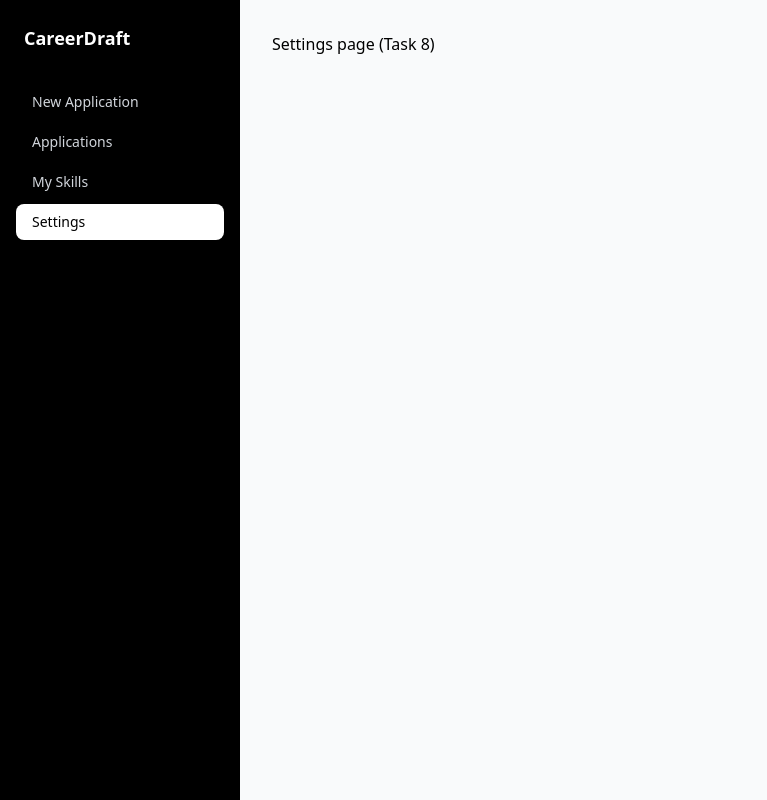
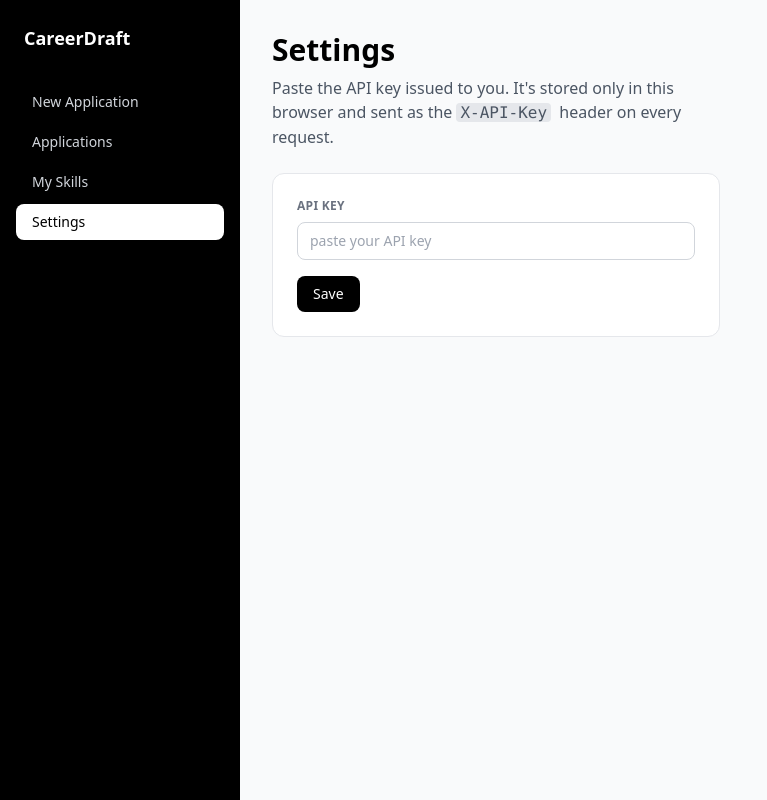
Before and after one commit to ADAMAMZAR/resume-builder, a React (Vite) app in the folder frontend/: page /settings in a window 1280 px wide. Shown: the whole page, without its empty margins (0-767 px from the left). Built offline with nearby package versions, Linux system fonts and the light colour scheme; no server answers.

Commit message:
feat: add settings page for API key

```diff
--- a/frontend/src/pages/Settings.jsx
+++ b/frontend/src/pages/Settings.jsx
@@ -1,3 +1,55 @@
+import { useEffect, useState } from "react";
+import { getApiKey, setApiKey } from "../api.js";
+
 export default function Settings() {
-  return <div>Settings page (Task 8)</div>;
+  const [key, setKey] = useState(getApiKey());
+  const [saved, setSaved] = useState(false);
+  const [authMessage, setAuthMessage] = useState("");
+
+  useEffect(() => {
+    const message = sessionStorage.getItem("authMessage");
+    if (message) {
+      setAuthMessage(message);
+      sessionStorage.removeItem("authMessage");
+    }
+  }, []);
+
+  function handleSave(e) {
+    e.preventDefault();
+    setApiKey(key.trim());
+    setSaved(true);
+    setTimeout(() => setSaved(false), 2000);
+  }
+
+  return (
+    <div className="max-w-md">
+      <h1 className="mb-2 text-3xl font-bold">Settings</h1>
+      {authMessage && (
+        <div className="mb-4 rounded-lg border border-red-300 bg-red-50 px-4 py-3 text-sm text-red-800">
+          {authMessage}
+        </div>
+      )}
+      <p className="mb-6 text-gray-600">
+        Paste the API key issued to you. It's stored only in this browser and sent as the
+        <code className="mx-1 rounded bg-gray-200 px-1">X-API-Key</code> header on every request.
+      </p>
+      <form onSubmit={handleSave} className="rounded-xl border border-gray-200 bg-white p-6">
+        <label htmlFor="apiKey" className="mb-2 block text-xs font-semibold uppercase tracking-wide text-gray-500">
+          API Key
+        </label>
+        <input
+          id="apiKey"
+          type="text"
+          value={key}
+          onChange={(e) => setKey(e.target.value)}
+          className="mb-4 w-full rounded-lg border border-gray-300 px-3 py-2 text-sm"
+          placeholder="paste your API key"
+        />
+        <button type="submit" className="rounded-lg bg-black px-4 py-2 text-sm font-medium text-white">
+          Save
+        </button>
+        {saved && <span className="ml-3 text-sm text-green-600">Saved</span>}
+      </form>
+    </div>
+  );
 }
```
